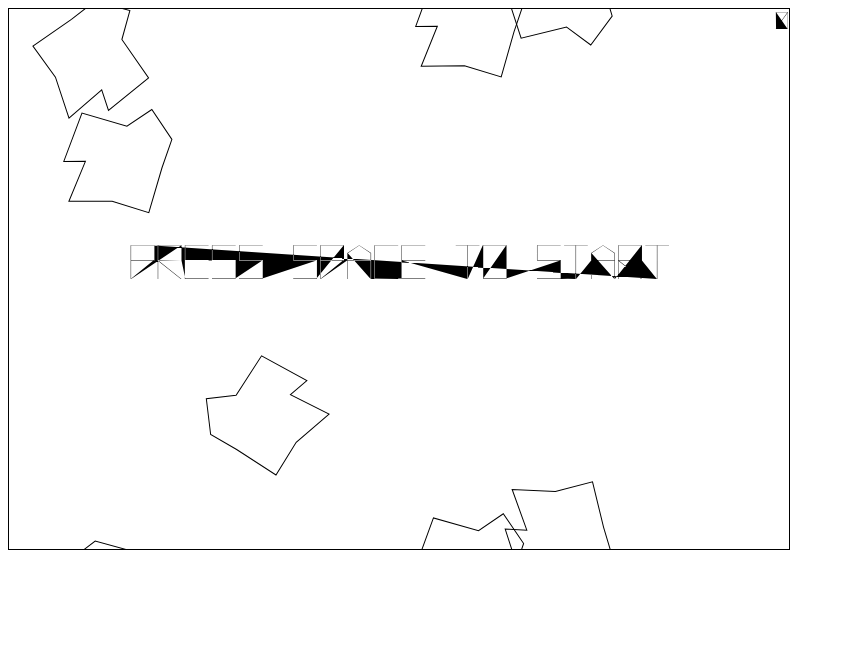
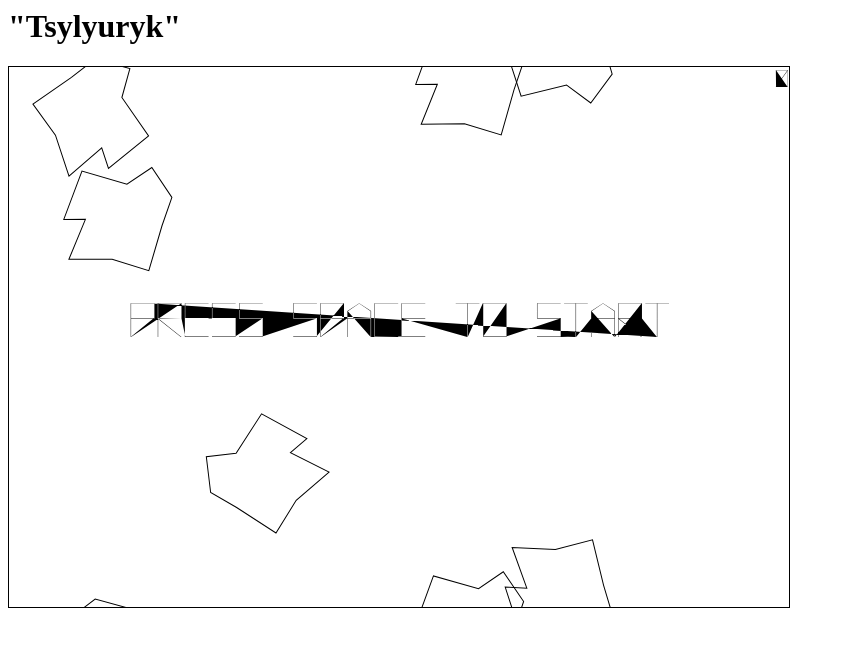
Before and after one commit to lost-dt/asu_git_7227, a plain HTML site: page index.html in a window 1280 px wide. Shown: the whole page, without its empty margins (0-845 px from the left). Drawn offline with Linux system fonts and the light colour scheme.

Commit message:
Add last name to index.html

```diff
--- a/index.html
+++ b/index.html
@@ -16,6 +16,7 @@
     </style>
   </head>
   <body>
+  	<h1> "Tsylyuryk"</h1>
     <div id="game-container">
       <canvas id="canvas" width="780" height="540"></canvas>
       <div id="left-controls">
```
